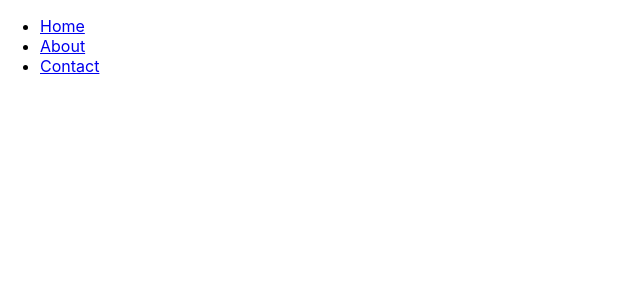
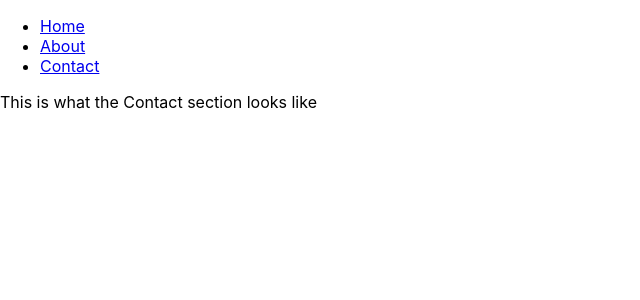
Before and after one commit to buggi22/example-page, a React (Create React App) app: page /#/contact in a window 1280 px wide. Shown: the top 300 px of the page, without its empty margins (0-640 px from the left). Built offline with nearby package versions, Linux system fonts and the light colour scheme.

Commit message:
Adding missing Contact section

```diff
--- a/src/App.js
+++ b/src/App.js
@@ -1,8 +1,9 @@
 import './App.css';
 import React from 'react';
 import {Route, Switch, Link} from "react-router-dom";
+import Home from "./Home";
 import About from "./About";
-import Home from "./Home";
+import Contact from "./Contact";
 
 function App() {
   return (
@@ -27,6 +28,9 @@ function App() {
         <Route path={"/about"}>
           <About />
         </Route>
+        <Route path={"/contact"}>
+          <Contact />
+        </Route>
       </Switch>
     </div>
   );
--- /dev/null
+++ b/src/Contact.js
@@ -0,0 +1,7 @@
+import React from 'react';
+
+function Contact(props) {
+  return <div>This is what the Contact section looks like</div>
+}
+
+export default Contact;
```
